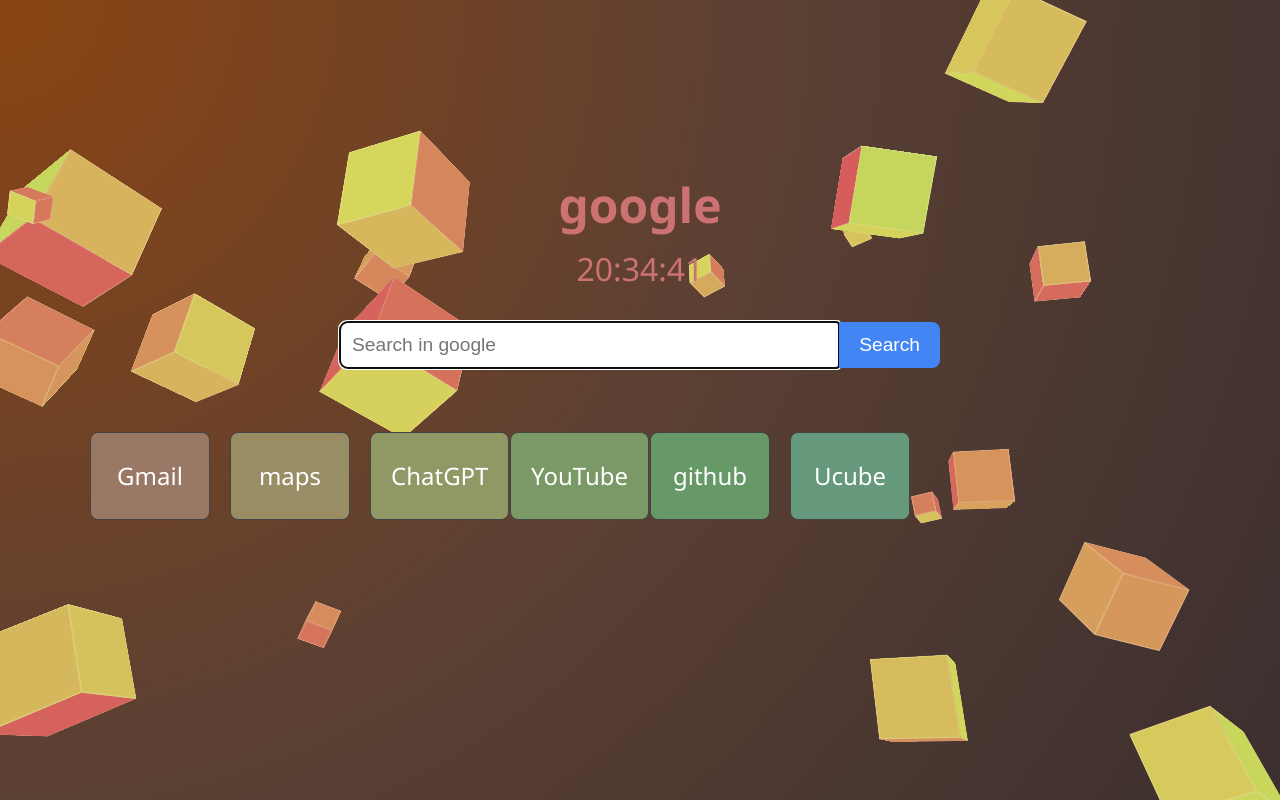
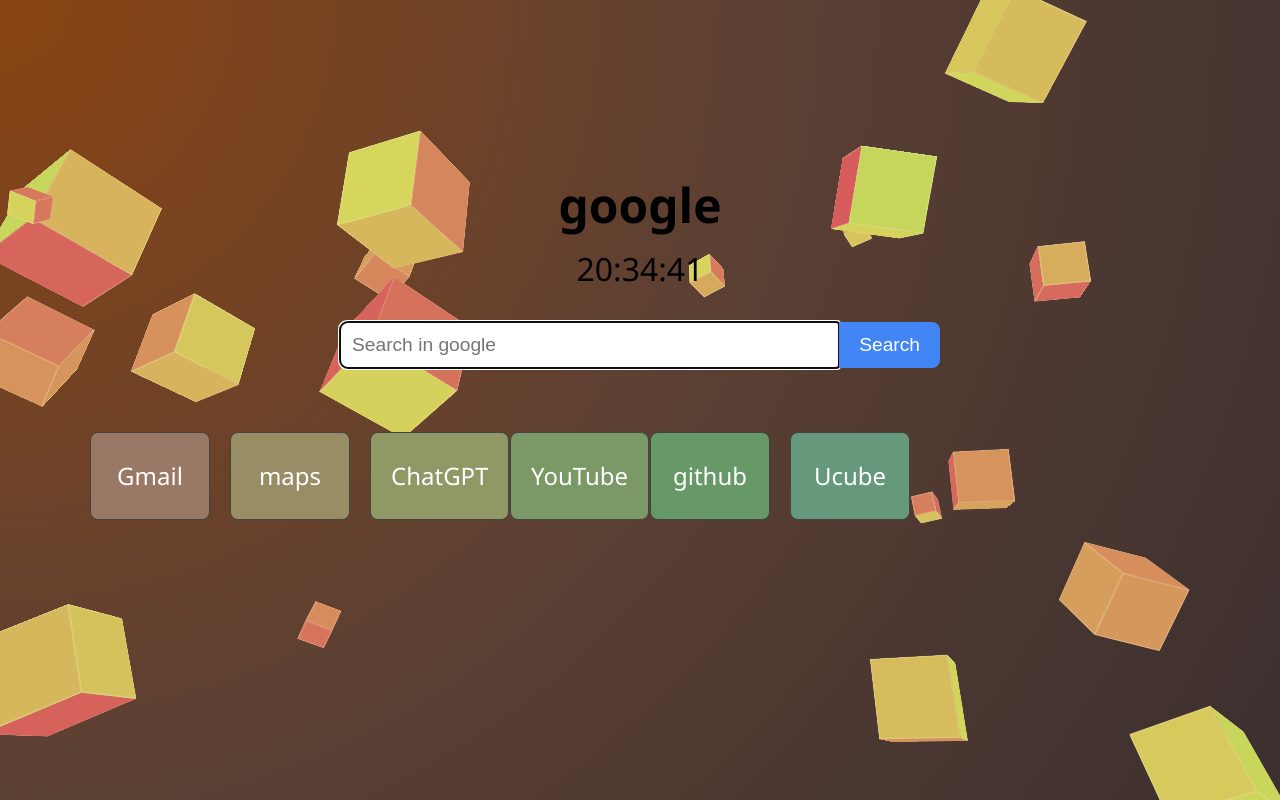
Before and after one commit to david-darmon/home_page, a plain HTML site: page index.html in a window 1280 px wide. Drawn offline with Linux system fonts and the light colour scheme.

Commit message:
Update home_page_css.css

```diff
--- a/home_page_css.css
+++ b/home_page_css.css
@@ -4,7 +4,7 @@
   font-family: 'Segoe UI', sans-serif;
   background-color: black;
   background-size: cover;
-  color: rgb(205, 114, 114);
+  color: rgb(0, 0, 0);
   display: flex;
   flex-direction: column;
   align-items: center;
```
